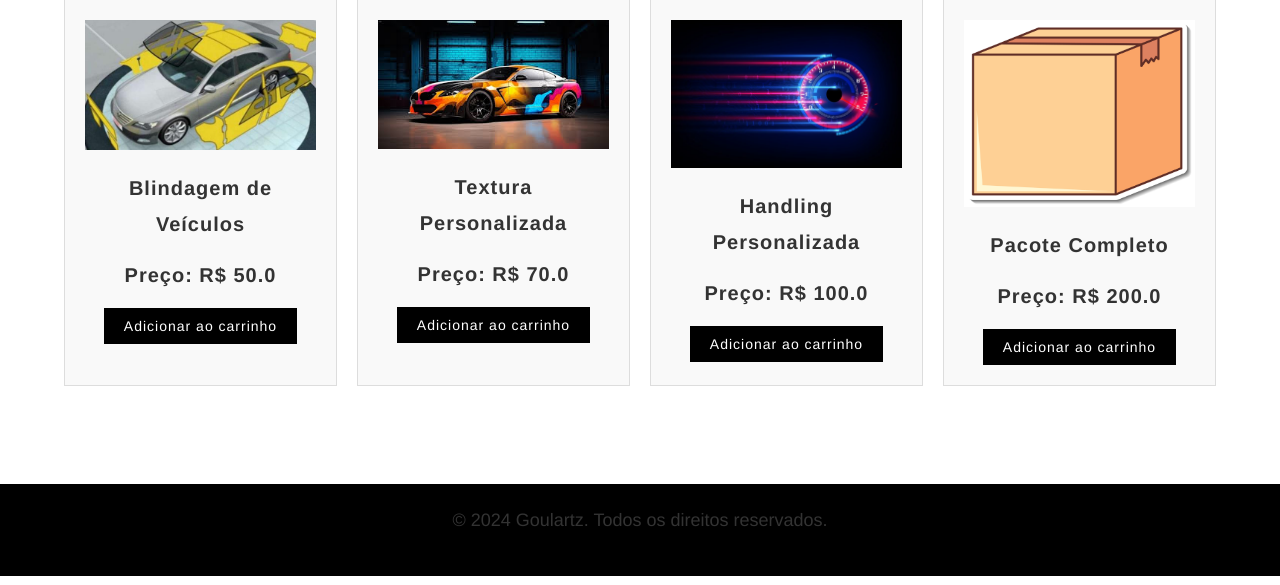
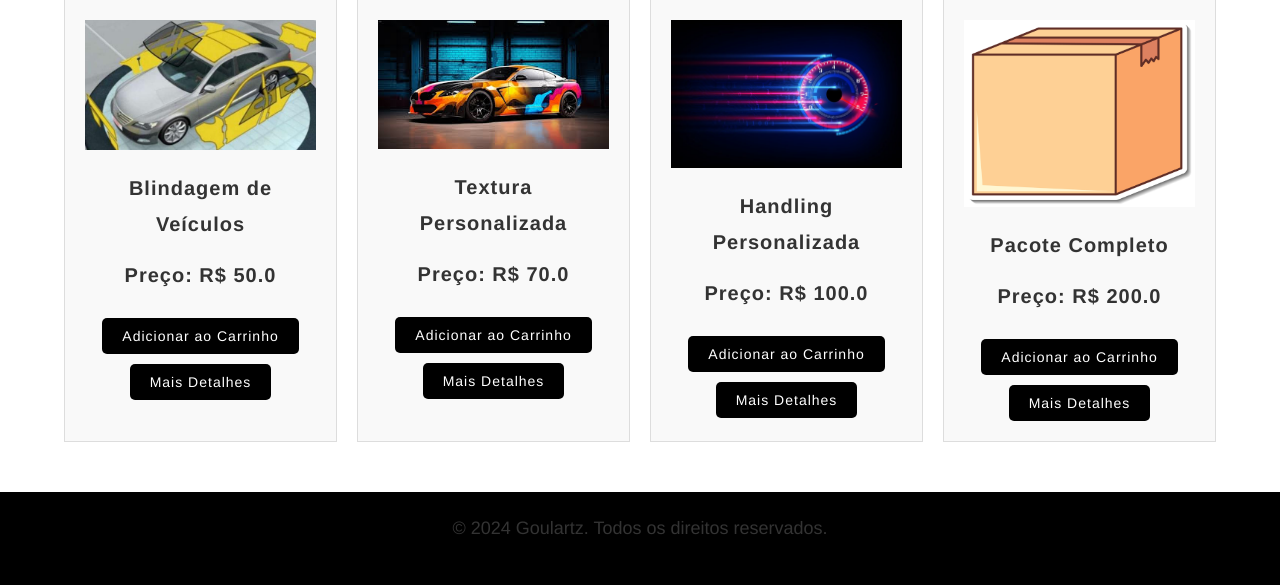
Before and after one commit to DevGoulart/loja_fivem, a Flask app: page /produtos in a window 1280 px wide. Shown: the part 224-809 px from the top of the page. Run offline with Flask 3, Linux system fonts and the light colour scheme.

Commit message:
add "mais informações"

```diff
--- a/app.py
+++ b/app.py
@@ -25,6 +25,14 @@ def sobre():
 @app.route('/produtos')
 def produtos_page():
     return render_template('produtos.html', produtos=produtos)
+
+@app.route('/produto/<produto_nome>')
+def produto_detalhes(produto_nome):
+    produto = next((p for p in produtos if p['nome'] == produto_nome), None)
+    if produto:
+        return render_template('produto_detalhes.html', produto=produto)
+    else:
+        return redirect(url_for('produtos_page'))
 
 # Adicionar produto ao carrinho
 @app.route('/adicionar_ao_carrinho/<produto_nome>')
--- a/static/css/style.css
+++ b/static/css/style.css
@@ -211,3 +211,18 @@ nav a.active {
     background-color: #333333; /* Fundo preto mais escuro */
     color: #f0f0f0; /* Texto mais claro */
 }
+
+.add-to-cart-button, .back-to-products, .details-button {
+    display: inline-block;
+    padding: 10px 20px;
+    background-color: #000;
+    color: #fff;
+    text-decoration: none;
+    margin-top: 10px;
+    border-radius: 5px;
+    transition: background-color 0.3s;
+}
+
+.add-to-cart-button:hover, .back-to-products:hover, .details-button:hover {
+    background-color: #333;
+}
--- a/templates/produtos.html
+++ b/templates/produtos.html
@@ -4,10 +4,11 @@
 <div class="product-list">
     {% for produto in produtos %}
     <div class="product">
-        <img src="{{ url_for('static', filename=produto['imagem']) }}" alt="{{ produto['nome'] }}">
-        <p>{{ produto['nome'] }}</p>
-        <p>Preço: R$ {{ produto['preco'] }}</p> <!-- Exibindo o preço do produto -->
-        <a href="{{ url_for('adicionar_ao_carrinho', produto_nome=produto['nome']) }}">Adicionar ao carrinho</a>
+        <img src="{{ url_for('static', filename=produto['imagem']) }}" alt="{{ produto.nome }}">
+        <p>{{ produto.nome }}</p>
+        <p>Preço: R$ {{ produto.preco }}</p>
+        <a href="{{ url_for('adicionar_ao_carrinho', produto_nome=produto['nome']) }}" class="add-to-cart-button">Adicionar ao Carrinho</a>
+        <a href="{{ url_for('produto_detalhes', produto_nome=produto['nome']) }}" class="details-button">Mais Detalhes</a>
     </div>
     {% endfor %}
 </div>
```
Also changed, not shown: templates/produto_detalhes.html (added, +11 -0 lines).
